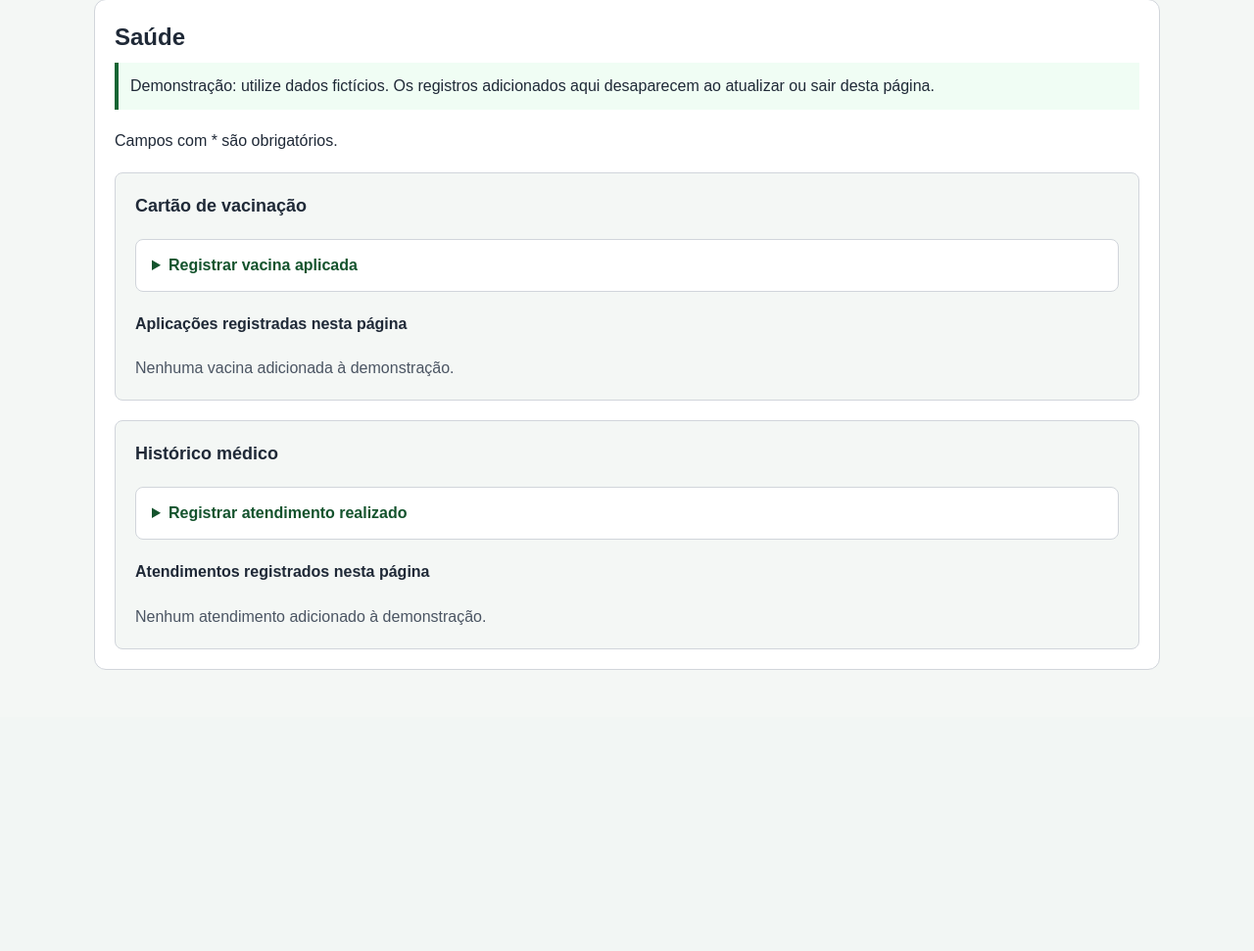
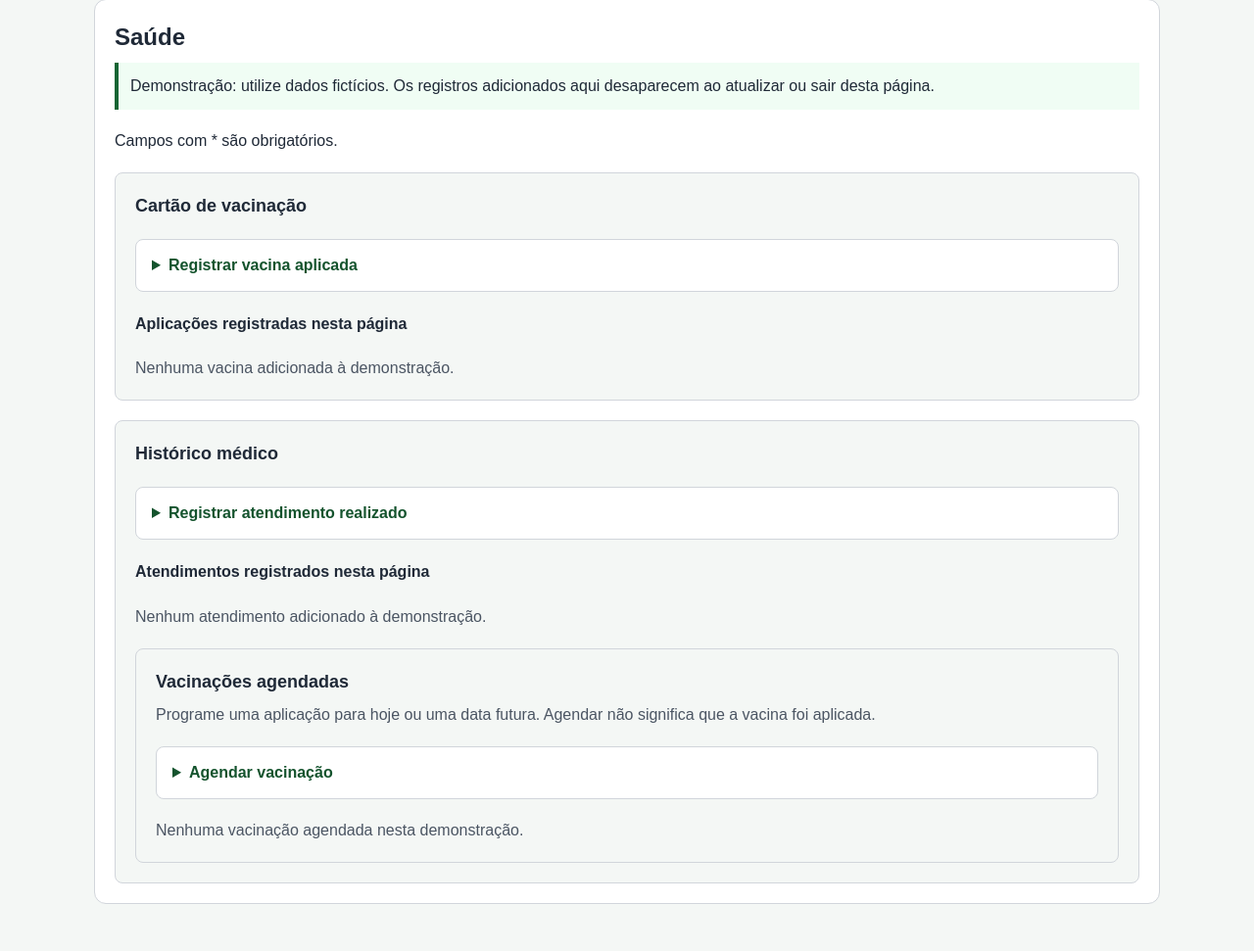
Before and after one commit to YuriCAlves/gapar-gestao, a Flask app: page /animais/1 in a window 1280 px wide, after a click on "Saúde". Shown: the part 595-1566 px from the top of the page at 98% size. Before the commit the page ends 1279 px from the top, so only its background shows below. Run offline with Flask 3, Linux system fonts and the light colour scheme.

Commit message:
feat: adiciona demonstracao de agendamento de vacinas

```diff
--- /dev/null
+++ b/app/static/js/animal_vacinas_agenda.js
@@ -0,0 +1,162 @@
+(() => {
+    const formulario = document.querySelector("#form-agendamento-vacina");
+
+    if (!formulario) {
+        return;
+    }
+
+    const conteudo = document.querySelector("#conteudo");
+    const areaSaude = document.querySelector("#saude-demo");
+    const nome = document.querySelector("#agenda-vacina-nome");
+    const dataPrevista = document.querySelector("#agenda-vacina-data");
+    const mensagem = document.querySelector("#agenda-vacina-mensagem");
+    const lista = document.querySelector("#lista-agendamentos-vacina");
+    const vazio = document.querySelector("#agenda-vacina-vazio");
+
+    // Registros temporários: não são enviados ao servidor.
+    const agendamentos = [];
+
+    function hojeLocal() {
+        const agora = new Date();
+        const ano = agora.getFullYear();
+        const mes = String(agora.getMonth() + 1).padStart(2, "0");
+        const dia = String(agora.getDate()).padStart(2, "0");
+
+        return `${ano}-${mes}-${dia}`;
+    }
+
+    function formatarData(valor) {
+        const [ano, mes, dia] = valor.split("-");
+        return `${dia}/${mes}/${ano}`;
+    }
+
+    function prepararData() {
+        dataPrevista.min = hojeLocal();
+
+        if (!dataPrevista.value) {
+            dataPrevista.value = hojeLocal();
+        }
+    }
+
+    function validarNome() {
+        nome.setCustomValidity(
+            nome.value.trim() === ""
+                ? "Informe o nome da vacina."
+                : ""
+        );
+    }
+
+    function normalizarTexto(texto) {
+        return texto
+            .trim()
+            .toLocaleLowerCase("pt-BR")
+            .normalize("NFD")
+            .replace(/[\u0300-\u036f]/g, "");
+    }
+
+    function mostrarAgendamentos() {
+        lista.replaceChildren();
+        vazio.hidden = agendamentos.length > 0;
+
+        [...agendamentos]
+            .sort(function (a, b) {
+                return a.data_prevista.localeCompare(b.data_prevista);
+            })
+            .forEach(function (agendamento) {
+                const artigo = document.createElement("article");
+                artigo.className = "saude-registro";
+
+                const titulo = document.createElement("h4");
+                titulo.textContent = agendamento.nome_vacina;
+
+                const detalhes = document.createElement("dl");
+                detalhes.className = "saude-detalhes";
+
+                const campos = [
+                    ["Data prevista", formatarData(agendamento.data_prevista)],
+                    ["Situação", "Agendada — aplicação não confirmada"],
+                    ["Observações", agendamento.observacoes || "Não informadas"]
+                ];
+
+                campos.forEach(function ([rotulo, valor]) {
+                    const grupo = document.createElement("div");
+                    const termo = document.createElement("dt");
+                    const descricao = document.createElement("dd");
+
+                    termo.textContent = rotulo;
+                    descricao.textContent = valor;
+
+                    grupo.append(termo, descricao);
+                    detalhes.append(grupo);
+                });
+
+                artigo.append(titulo, detalhes);
+                lista.append(artigo);
+            });
+    }
+
+    nome.addEventListener("input", validarNome);
+
+    formulario.addEventListener("input", function () {
+        mensagem.textContent = "";
+    });
+
+    formulario.addEventListener("submit", function (evento) {
+        evento.preventDefault();
+
+        if (conteudo.dataset.congelado === "true") {
+            mensagem.textContent =
+                "Esta ficha está somente para consulta.";
+            return;
+        }
+
+        prepararData();
+        validarNome();
+
+        if (!formulario.reportValidity()) {
+            return;
+        }
+
+        const dados = new FormData(formulario);
+        const nomeVacina = dados.get("nome_vacina").trim();
+        const data = dados.get("data_prevista");
+
+        const duplicado = agendamentos.some(function (agendamento) {
+            return (
+                normalizarTexto(agendamento.nome_vacina) ===
+                    normalizarTexto(nomeVacina) &&
+                agendamento.data_prevista === data
+            );
+        });
+
+        if (duplicado) {
+            mensagem.textContent =
+                "Já existe um agendamento dessa vacina para essa data.";
+            return;
+        }
+
+        agendamentos.push({
+            animal_id: Number(areaSaude.dataset.animalId),
+            nome_vacina: nomeVacina,
+            data_prevista: data,
+            situacao: "agendada",
+            observacoes: dados.get("observacoes").trim() || null
+        });
+
+        mostrarAgendamentos();
+        formulario.reset();
+
+        mensagem.textContent =
+            "Vacinação agendada somente nesta demonstração. " +
+            "Nenhum dado foi salvo e nenhum lembrete foi enviado.";
+    });
+
+    formulario.addEventListener("reset", function () {
+        nome.setCustomValidity("");
+        mensagem.textContent = "";
+
+        setTimeout(prepararData, 0);
+    });
+
+    prepararData();
+})();
--- a/app/templates/_animal_saude.html
+++ b/app/templates/_animal_saude.html
@@ -197,5 +197,6 @@
         </p>
 
         <div id="lista-prontuario" class="saude-registros"></div>
+            {% include "_animal_vacinas_agenda.html" %}
     </div>
 </div>
--- /dev/null
+++ b/app/templates/_animal_vacinas_agenda.html
@@ -0,0 +1,68 @@
+<div class="ficha-bloco">
+    <h3>Vacinações agendadas</h3>
+
+    <p>
+        Programe uma aplicação para hoje ou uma data futura.
+        Agendar não significa que a vacina foi aplicada.
+    </p>
+
+    <details class="saude-editor">
+        <summary>Agendar vacinação</summary>
+
+        <form id="form-agendamento-vacina" class="saude-form">
+            <div class="form-grade">
+                <div class="campo">
+                    <label for="agenda-vacina-nome">Nome da vacina *</label>
+                    <input
+                        id="agenda-vacina-nome"
+                        name="nome_vacina"
+                        type="text"
+                        maxlength="100"
+                        required
+                    >
+                </div>
+
+                <div class="campo">
+                    <label for="agenda-vacina-data">Data prevista *</label>
+                    <input
+                        id="agenda-vacina-data"
+                        name="data_prevista"
+                        type="date"
+                        required
+                    >
+                </div>
+
+                <div class="campo campo--inteiro">
+                    <label for="agenda-vacina-observacoes">Observações</label>
+                    <textarea
+                        id="agenda-vacina-observacoes"
+                        name="observacoes"
+                        rows="3"
+                    ></textarea>
+                </div>
+            </div>
+
+            <div class="form-acoes adocao-acoes">
+                <button class="botao botao--principal" type="submit">
+                    Agendar na demonstração
+                </button>
+
+                <button class="botao botao--secundario" type="reset">
+                    Limpar campos
+                </button>
+            </div>
+
+            <p
+                id="agenda-vacina-mensagem"
+                class="form-mensagem"
+                role="status"
+            ></p>
+        </form>
+    </details>
+
+    <p id="agenda-vacina-vazio">
+        Nenhuma vacinação agendada nesta demonstração.
+    </p>
+
+    <div id="lista-agendamentos-vacina" class="saude-registros"></div>
+</div>
--- a/app/templates/animal_ficha.html
+++ b/app/templates/animal_ficha.html
@@ -21,6 +21,10 @@
     ></script>
     <script
         src="{{ url_for('static', filename='js/animal_medicacoes.js', v=3) }}"
+        defer
+    ></script>
+    <script
+        src="{{ url_for('static', filename='js/animal_vacinas_agenda.js') }}"
         defer
     ></script>
     <script
```
